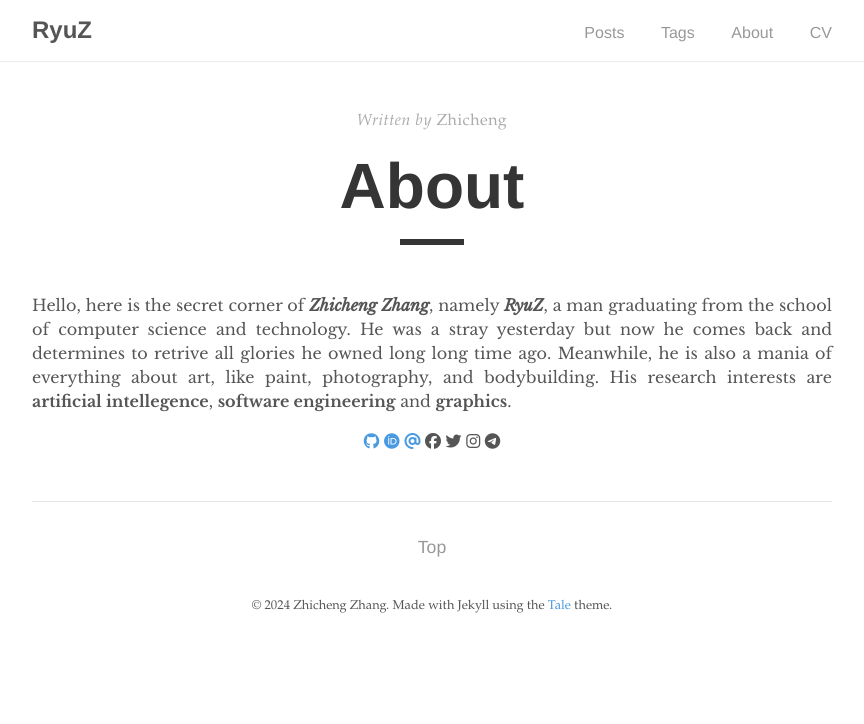
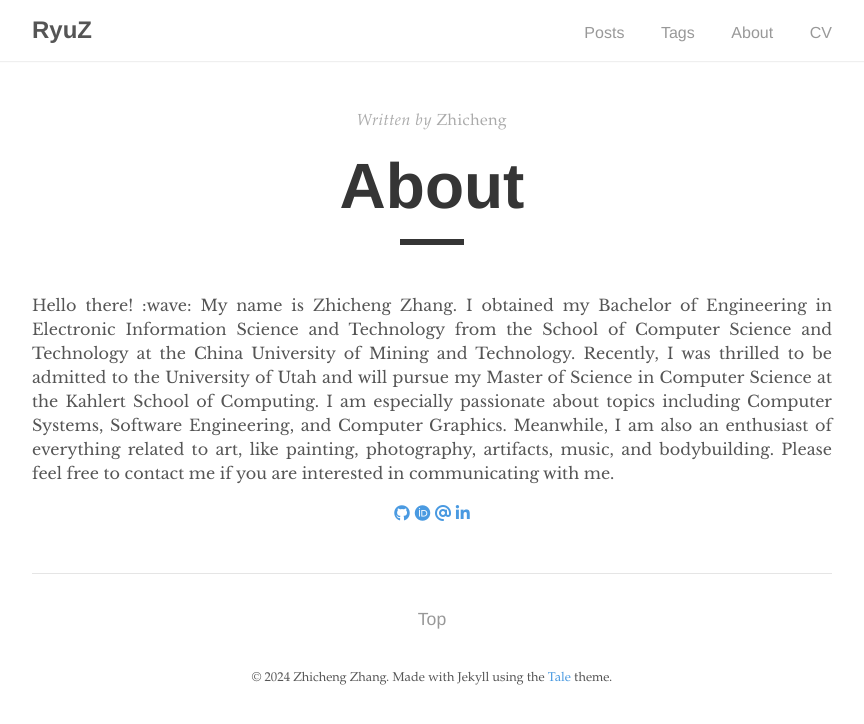
Before and after one commit to ZZwarn1998/ZZwarn1998.github.io, a Jekyll site: the page built from _pages/about.md, in a window 1280 px wide. Shown: the top 724 px of the page, without its empty margins (208-1072 px from the left). Built offline with Jekyll 4.4.1, drawn with Linux system fonts in a browser that asks for light colours; nearby versions of some CDN libraries.

Commit message:
Update About page

```diff
--- a/_pages/about.md
+++ b/_pages/about.md
@@ -4,15 +4,16 @@ title: "About"
 author: "Zhicheng"
 permalink: /about/
 ---
-Hello, here is the secret corner of ***Zhicheng Zhang***, namely ***RyuZ***, a man graduating from the school of computer science and technology. He was a stray yesterday but now he comes back and determines to retrive all glories he owned long long time ago. Meanwhile, he is also a mania of everything about art, like paint, photography, and bodybuilding. His research interests are **artificial intellegence**, **software engineering** and **graphics**.
+Hello there! :wave: My name is Zhicheng Zhang. I obtained my Bachelor of Engineering in Electronic Information Science and Technology from the School of Computer Science and Technology at the China University of Mining and Technology. Recently, I was thrilled to be admitted to the University of Utah and will pursue my Master of Science in Computer Science at the Kahlert School of Computing. I am especially passionate about topics including Computer Systems, Software Engineering, and Computer Graphics. Meanwhile, I am also an enthusiast of everything related to art, like painting, photography, artifacts, music, and bodybuilding. Please feel free to contact me if you are interested in communicating with me.
 
 <script src="https://kit.fontawesome.com/a9efa95a36.js" crossorigin="anonymous"></script>
 <div style="text-align: center;">
 <span><a href="https://github.com/ZZwarn1998"><i class="fa-brands fa-github"></i></a></span>
-<span><a href="https://orcid.org/0009-0003-6904-8272"><i class="fa-brands fa-orcid"></i></a></span>
-<span><a href="mailto:zwarncheung@163.com"><i class="fa-solid fa-at"></i></a></span>
-<span><i class="fa-brands fa-facebook"></i></span>
+<span><a href="https://orcid.org/0009-0003-5832-6919"><i class="fa-brands fa-orcid"></i></a></span>
+<span><a href="mailto:zarchch14@gmail.com"><i class="fa-solid fa-at"></i></a></span>
+<span><a href="https://www.linkedin.com/in/zhicheng-zhang-zarch/"><i class="fa fa-linkedin" aria-hidden="true"></i></a></span>
+<!-- <span><i class="fa-brands fa-facebook"></i></span>
 <span><i class="fa-brands fa-twitter"></i></span>
 <span><i class="fa-brands fa-instagram"></i></span>
-<span><i class="fa-brands fa-telegram"></i></span>
+<span><i class="fa-brands fa-telegram"></i></span> -->
 </div>
```
